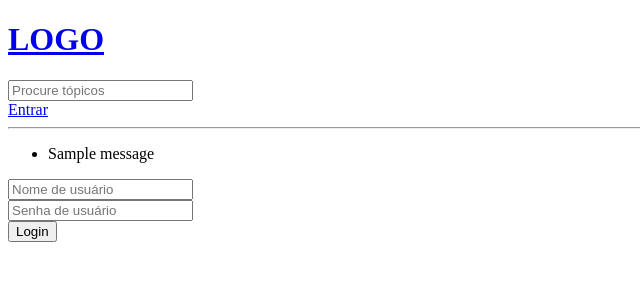
After one commit to PeddroHenrique/studybud, a Django app: page /login-pagina/ in a window 1280 px wide. The commit adds this page. Shown: the top 300 px of the page, without its empty margins (0-640 px from the left). Run offline with Django 4.2, Linux system fonts and the light colour scheme; tables that the repository leaves empty hold one stand-in row (values such as "Sample post"); one stand-in notice (Sample message) is shown.

Commit message:
Fazendo o login e restrições de acesso a páginas

```diff
--- /dev/null
+++ b/base/templates/base/login_register.html
@@ -0,0 +1,28 @@
+{% extends 'main.html' %}
+
+{% block content %}
+
+{% if messages %}
+<ul class="messages">
+    {% for message in messages %}
+    <li>{{message}}</li>
+    {% endfor %}
+</ul>
+{% endif %}
+
+
+<div>
+    <form method="POST" action="">
+        {% csrf_token %}
+
+        <label for=""></label>
+        <input type="text" name="username" placeholder="Nome de usuário">
+        <br>
+        <label for=""></label>
+        <input type="password" name="password" placeholder="Senha de usuário">
+        <br>
+        <input type="submit" value="Login">
+    </form>
+</div>
+
+{% endblock content %}
--- a/base/templates/base/room_form.html
+++ b/base/templates/base/room_form.html
@@ -6,10 +6,8 @@
     <form method="POST" action="">
     {% csrf_token %}
     {{form.as_p}}
-
         <input type="submit" value="Confirmar">
     </form>
-
 </div>
 
 {% endblock content %}
--- a/base/urls.py
+++ b/base/urls.py
@@ -2,6 +2,8 @@ from django.urls import path
 from . import views
 
 urlpatterns = [
+    path('login-pagina/', views.loginPagina, name="login-pagina"),
+    path('logout', views.logoutUser, name="logout"),
     path('', views.home, name="home"),
     path('room/<str:pk>/', views.room, name="room"),
     path('create-room/', views.createRoom, name="create-room"),
--- a/base/views.py
+++ b/base/views.py
@@ -1,5 +1,9 @@
 from django.shortcuts import render, redirect
-from django.http import HttpResponse
+from django.db.models import Q
+from django.contrib.auth.models import User
+from django.contrib.auth import authenticate, login, logout
+from django.contrib import messages
+from django.contrib.auth.decorators import login_required
 from .models import Room, Topic
 from .forms import RoomForm
 
@@ -11,13 +15,46 @@ from .forms import RoomForm
     #{'id':3, 'name':'aprender css'},
 #]
 
+def loginPagina(request):
+
+    if request.method == 'POST':
+        username = request.POST.get('username')
+        password = request.POST.get('password')
+        try:
+            user = User.objects.get(username=username)
+        except:
+            messages.error(request, 'Nome ou senha incorretos.')
+
+        user = authenticate(request, username=username, password=password)
+
+        if user is not None:
+            login(request, user)
+            return redirect('home')
+
+    context = {}
+    return render(request, 'base/login_register.html', context)
+
+
+def logoutUser(request):
+    logout(request)
+    return redirect('home')
+
+
 def home(request):
-    rooms = Room.objects.all()
+    q = request.GET.get('q') if request.GET.get('q') != None else ''
+
+    rooms = Room.objects.filter(
+        Q(topic__name__icontains=q) |
+        Q(name__icontains=q) |
+        Q(discription__icontains=q)
+        )
 
     topics = Topic.objects.all()
+    room_count = rooms.count()
 
-    context = {'rooms':rooms, 'topics':topics}
+    context = {'rooms':rooms, 'topics':topics, 'room_count':room_count}
     return render(request, 'base/home.html', context)
+
 
 def room(request, pk):
     room = Room.objects.get(id=pk)
@@ -25,6 +62,8 @@ def room(request, pk):
 
     return render(request, 'base/room.html', context)
 
+
+@login_required(login_url='login-pagina')
 def createRoom(request):
     form = RoomForm()
 
@@ -37,6 +76,7 @@ def createRoom(request):
 
     return render(request, 'base/room_form.html', context)
 
+@login_required(login_url='login-pagina')
 def updateRoom(request, pk):
     room = Room.objects.get(id=pk)
     form = RoomForm(instance=room)
@@ -49,6 +89,7 @@ def updateRoom(request, pk):
     context = {'form':form}
     return render(request, 'base/room_form.html', context)
 
+@login_required(login_url='login-pagina')
 def deleteRoom(request, pk):
     room = Room.objects.get(id=pk)
     if request.method == 'POST':
--- a/templates/main.html
+++ b/templates/main.html
@@ -7,7 +7,6 @@
     <title>Document</title>
 </head>
 <body>
-
     {% include 'navbar.html' %}
 
     {% block content %}
--- a/templates/navbar.html
+++ b/templates/navbar.html
@@ -2,4 +2,14 @@
     <h1>LOGO</h1>
 </a>
 
+<form method="GET" action="{% url 'home' %}">
+    <input type="text" name="q" placeholder="Procure tópicos">
+</form>
+
+{% if request.user.is_authenticated %}
+<a href="{% url 'logout' %}">Sair</a>
+{% else %}
+<a href="{% url 'login-pagina' %}">Entrar</a>
+{% endif %}
+
 <hr>
```
Also changed, not shown: base/templates/base/home.html (+6 -8 lines), db.sqlite3.
